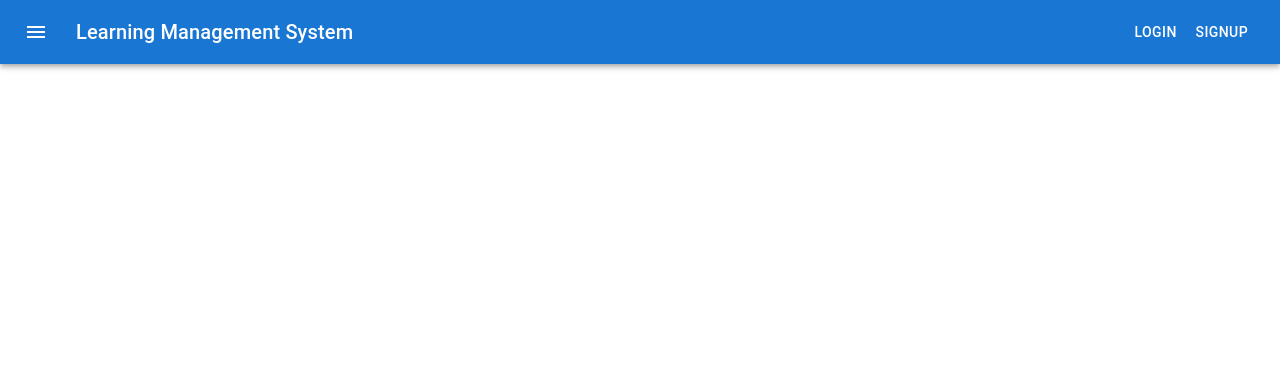
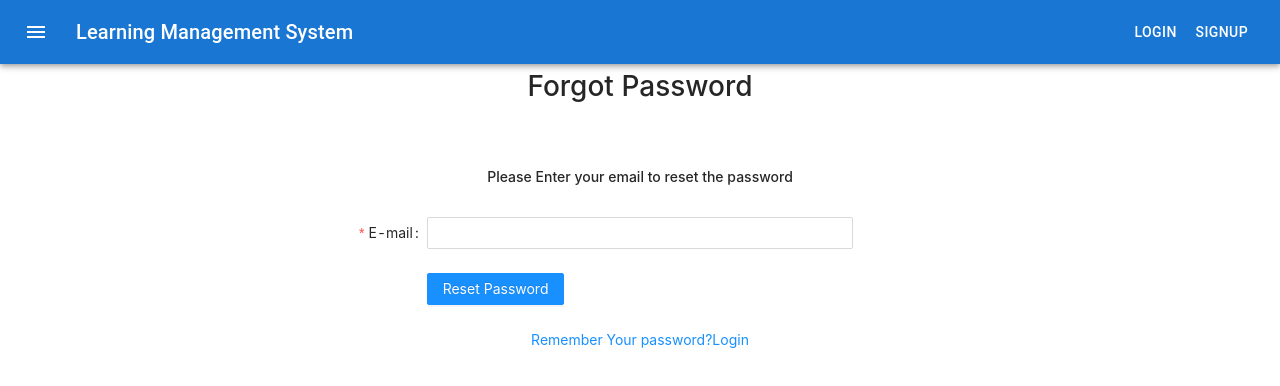
Before and after one commit to Nawoda-Jayasinghe/learning-management-system-Front-End, a React (Create React App) app: page /ForgotPassword in a window 1280 px wide. Shown: the top 386 px of the page. Built offline with nearby package versions, Linux system fonts and the light colour scheme.

Commit message:
Forgot password

```diff
--- a/src/App.js
+++ b/src/App.js
@@ -9,6 +9,7 @@ import Appbar from "./components/home/Appbar";
 import { BrowserRouter, Routes, Route } from "react-router-dom";
 import Dashboard from "./components/dashboard/Dashboard";
 import Sidebar from "./components/dashboard/Sidebar";
+import { ForgotPassword } from "./components/login/ForgotPassword";
 
 
 import Hero from "./components/hero/Hero";
@@ -35,6 +36,8 @@ function App() {
           <Route path="/StudentAvailable" element={<StudentAvailable />} />
           <Route path="/StudentCourseMarks" element={<StudentCourseMarks/>} />
           <Route path="/EnrolledCourse" element={<EnrolledCourse/>} />
+          <Route path="/ForgotPassword" element={<ForgotPassword/>} />
+
         </Routes>
       </BrowserRouter>
 
--- a/src/components/lecturer/LecturerAvailable.jsx
+++ b/src/components/lecturer/LecturerAvailable.jsx
@@ -1,5 +1,6 @@
 import React from 'react';
 import SubjectCard from "../dashboard/SubjectCard";
+import { ForgotPassword } from '../login/ForgotPassword';
 import Form from "antd/es/form/Form";
 import AssignmentGrid from './AssignmentGrid';
 
@@ -20,15 +21,10 @@ function LecturerAvailable() {
           }}
         >
 
+        {/* <SubjectCard name="Science" btnName="Enroll"/>
         <SubjectCard name="Science" btnName="Enroll"/>
         <SubjectCard name="Science" btnName="Enroll"/>
-        <SubjectCard name="Science" btnName="Enroll"/>
-        <SubjectCard name="Science" btnName="Enroll"/>
-
-
-
-
-
+        <SubjectCard name="Science" btnName="Enroll"/> */}
 
         </div>
       </Form>
--- /dev/null
+++ b/src/components/login/ForgotPassword.jsx
@@ -0,0 +1,82 @@
+import { useNavigate } from "react-router-dom";
+
+import { Button, Checkbox, Form, Input } from "antd";
+import React from "react";
+
+import "antd/dist/antd.css";
+
+export const ForgotPassword = () => {
+
+  const navigate = useNavigate();
+
+  const handleOnSubmit = (e) => {
+    e.preventDefault();
+    navigate("/dashboard");
+  };
+
+  return (
+    <div className="sub-main">
+      <div>
+
+
+        <div >
+          <h1>Forgot Password</h1><br/>
+          <br/>
+          <h4><center>Please Enter your email to reset the password</center></h4>
+          <br/>
+
+          <div>
+          <Form
+            name="basic"
+            labelCol={{
+              span: 8,
+            }}
+            wrapperCol={{
+              span: 8,
+            }}
+            initialValues={{
+              remember: true,
+            }}
+            autoComplete="off"
+          >
+            <Form.Item
+              label="E-mail"
+              name="email"
+              rules={[
+                {
+                  required: true,
+                  message: "Please input your Email!",
+                  placeholder: "Please Enter your email",
+                },
+              ]}
+            >
+              <Input />
+            </Form.Item>
+
+
+
+            <Form.Item
+              wrapperCol={{
+                offset: 8,
+                span: 16,
+              }}
+            >
+              <Button
+                type="primary"
+                htmlType="submit"
+                // onClick={(e) => handleOnSubmit(e)}
+              >
+                Reset Password
+              </Button>
+            </Form.Item>
+          </Form>
+          </div>
+        </div>
+
+        <p className="link">
+          <a href="Login">Remember Your password?Login</a>
+        </p>
+      </div>
+    </div>
+  );
+};
--- a/src/components/login/Login.jsx
+++ b/src/components/login/Login.jsx
@@ -108,7 +108,7 @@ export const Login = () => {
         </div>
 
         <p className="link">
-          <a href="#">Forgot password</a> or <a href="#">Sign Up</a>
+          <a href="ForgotPassword">Forgot password</a> or <a href="#">Sign Up</a>
         </p>
       </div>
     </div>
```
Also changed, not shown: src/components/dashboard/Content.jsx (indentation only), src/components/student/StudentMarks.jsx (added).
